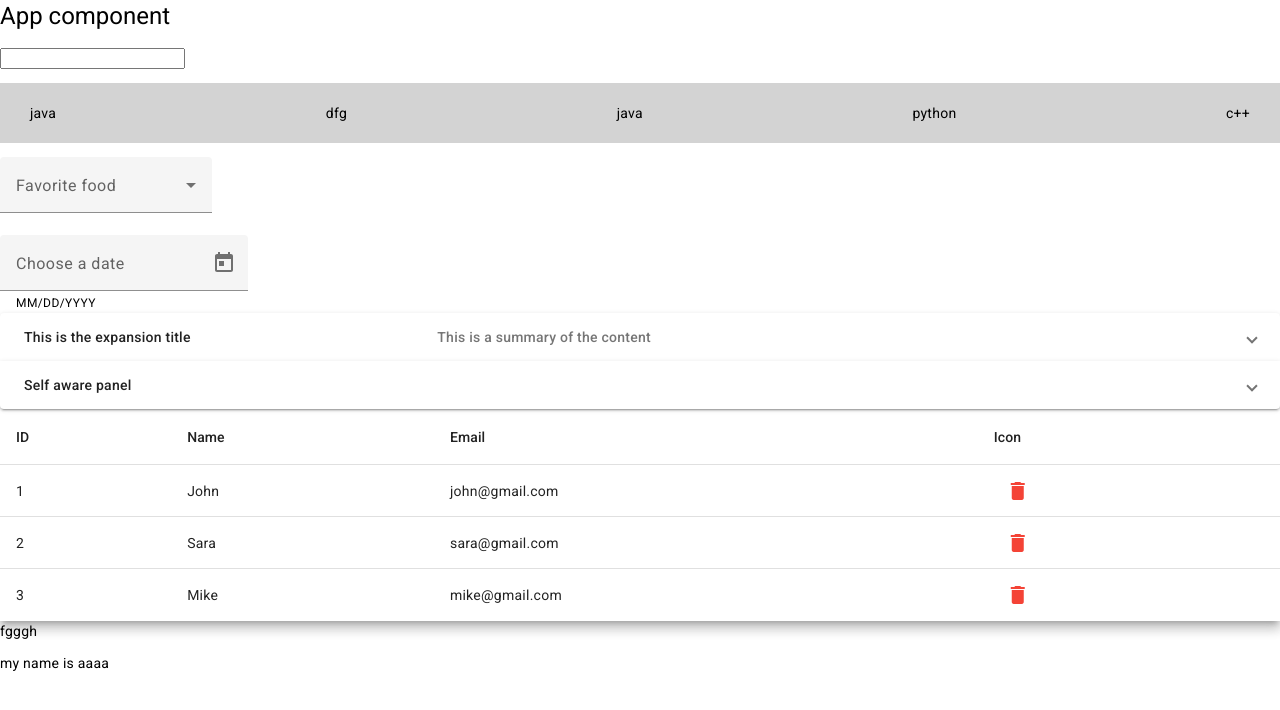
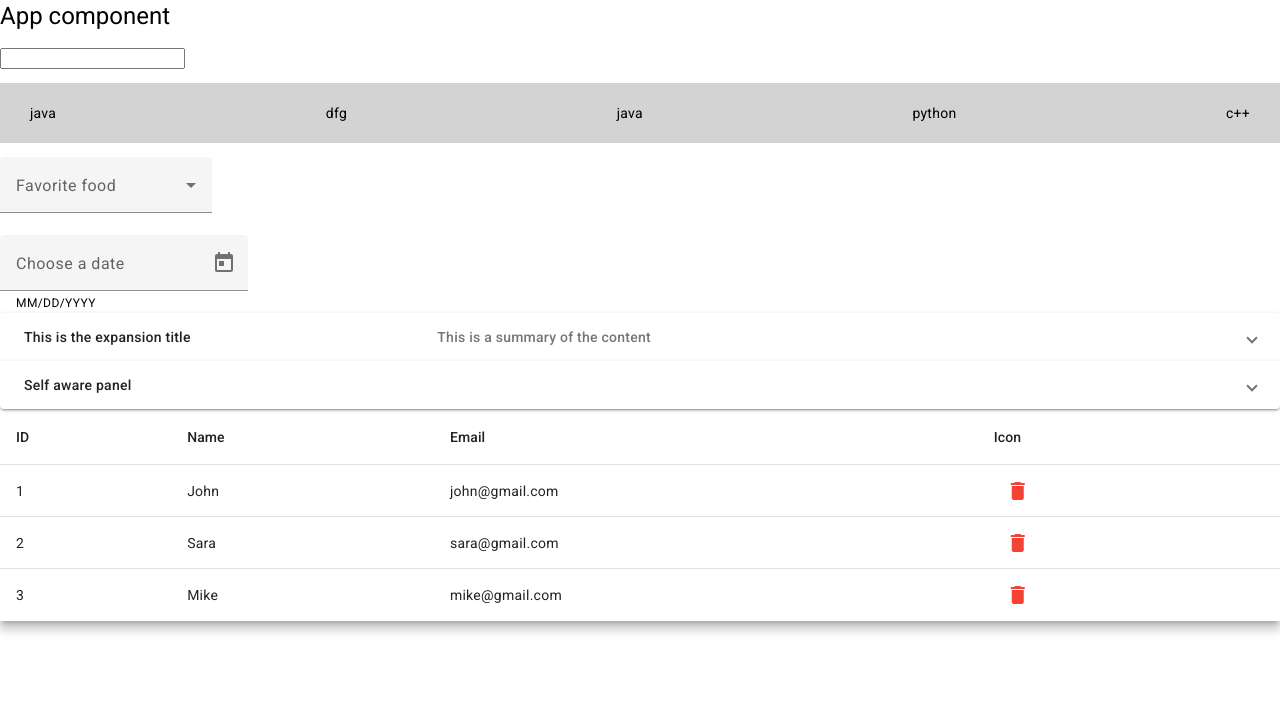
Before and after one commit to TejaswinikatteRAPALLI4/material, an Angular app: page / in a window 1280 px wide. Shown: the top 710 px of the page. Built offline with nearby package versions, Linux system fonts and the light colour scheme.

Commit message:
changes2

```diff
--- a/src/app/app.component.html
+++ b/src/app/app.component.html
@@ -76,7 +76,3 @@
     <tr mat-row *matRowDef="let row; columns: displayedColumns;"></tr>
 
 </table>
-<div>
-    <p>fgggh</p>
-    <p>my name is aaaa</p>
-</div>
```
